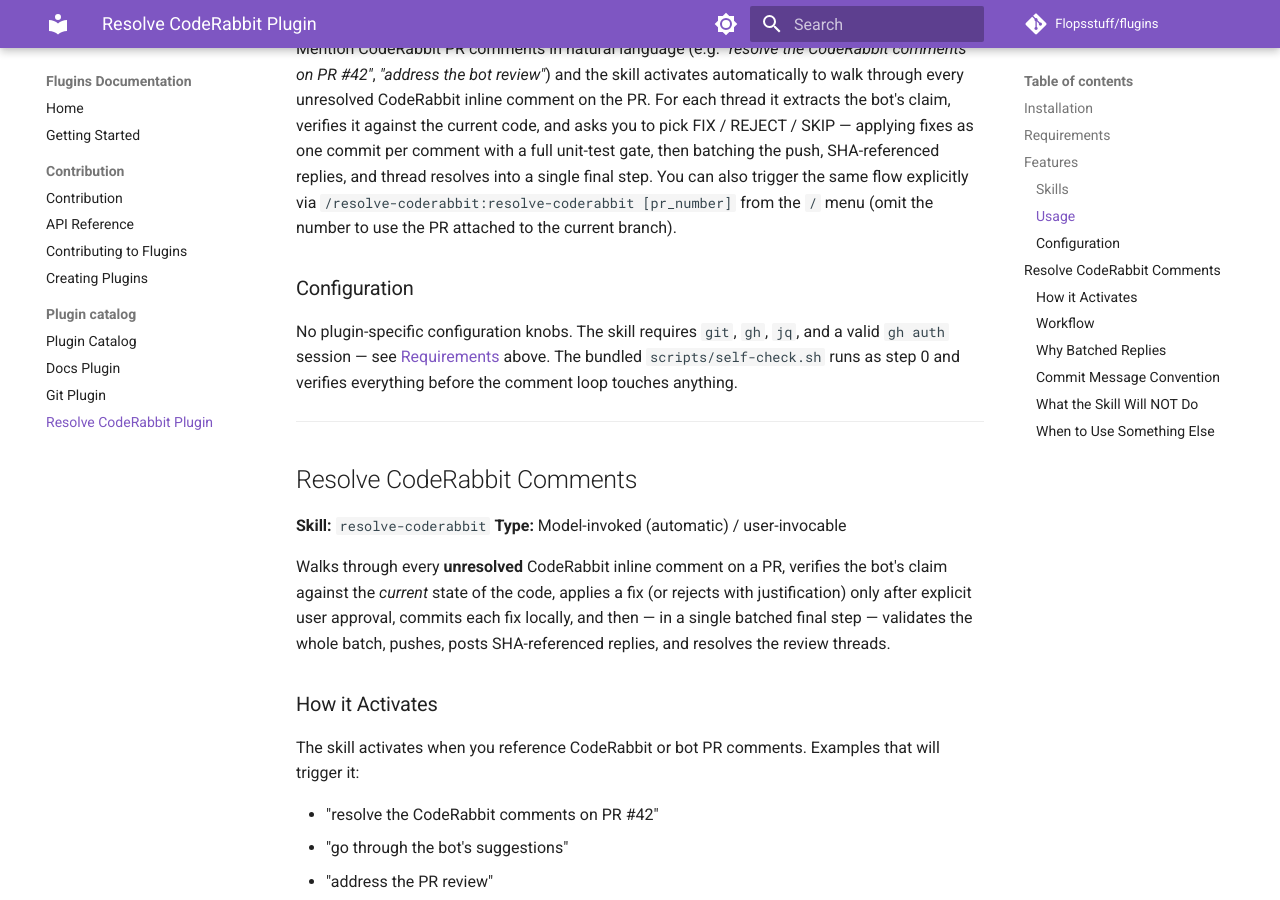
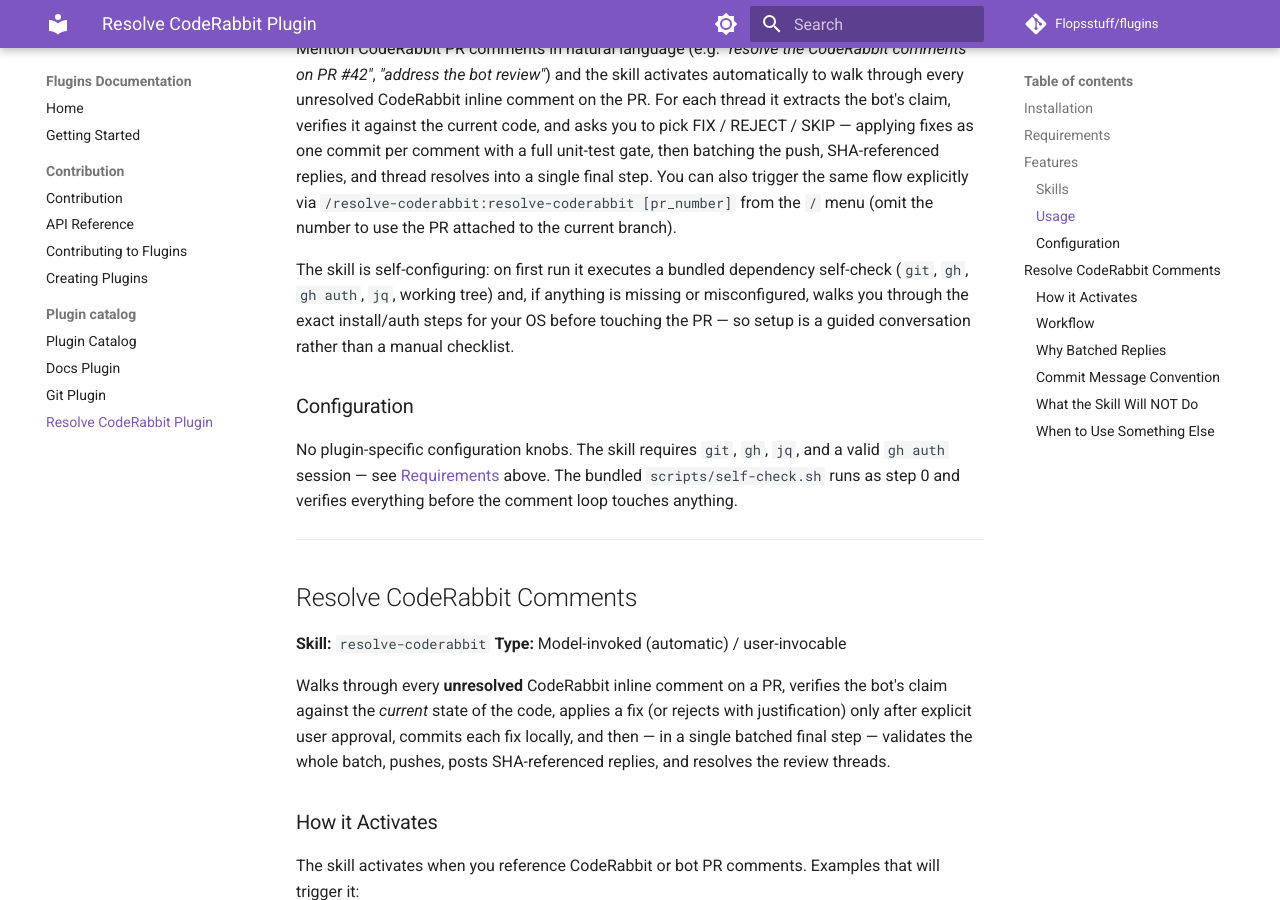
Before and after one commit to Flopsstuff/flugins, an MkDocs documentation site: the page built from docs/plugin-catalog/resolve-coderabbit-plugin.md, in a window 1280 px wide and 900 px high, scrolled down 1414 px. Built offline with MkDocs 1.6.1 and Material for MkDocs 9.7.7, drawn with Linux system fonts in a browser that asks for light colours; comment, search, counter and statistics services are not loaded.

Commit message:
📝 Note self-configuring dependency check in resolve-coderabbit usage
Mention that the skill runs a bundled self-check on first use and guides
the user through any missing dependency or auth step, so readers know
setup is interactive rather than a manual prerequisite list.

Co-Authored-By: Claude Opus 4.7 (1M context) <noreply@anthropic.com>

```diff
--- a/docs/plugin-catalog/resolve-coderabbit-plugin.md
+++ b/docs/plugin-catalog/resolve-coderabbit-plugin.md
@@ -43,6 +43,8 @@ The skill's first step is an automated dependency self-check (`skills/resolve-co
 ### Usage
 
 Mention CodeRabbit PR comments in natural language (e.g. *"resolve the CodeRabbit comments on PR #42"*, *"address the bot review"*) and the skill activates automatically to walk through every unresolved CodeRabbit inline comment on the PR. For each thread it extracts the bot's claim, verifies it against the current code, and asks you to pick FIX / REJECT / SKIP — applying fixes as one commit per comment with a full unit-test gate, then batching the push, SHA-referenced replies, and thread resolves into a single final step. You can also trigger the same flow explicitly via `/resolve-coderabbit:resolve-coderabbit [pr_number]` from the `/` menu (omit the number to use the PR attached to the current branch).
+
+The skill is self-configuring: on first run it executes a bundled dependency self-check (`git`, `gh`, `gh auth`, `jq`, working tree) and, if anything is missing or misconfigured, walks you through the exact install/auth steps for your OS before touching the PR — so setup is a guided conversation rather than a manual checklist.
 
 ### Configuration
 
```
